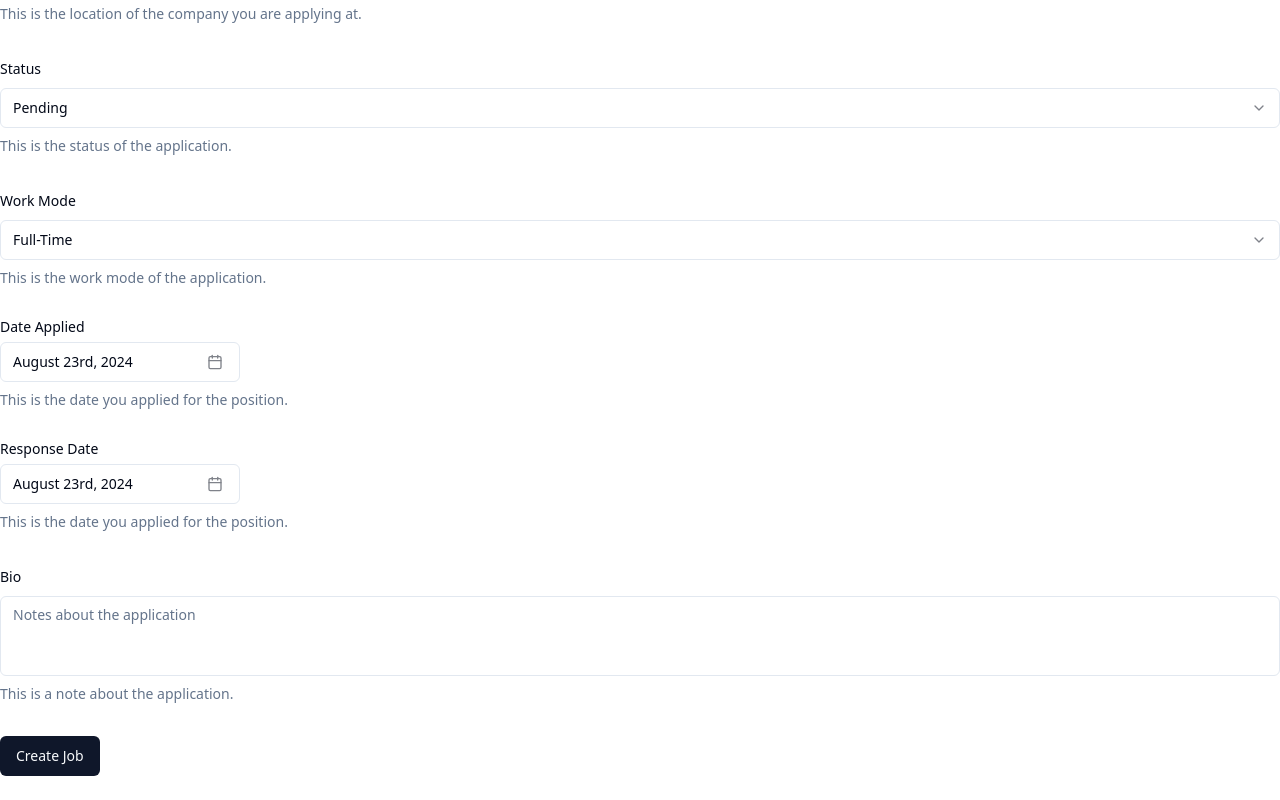
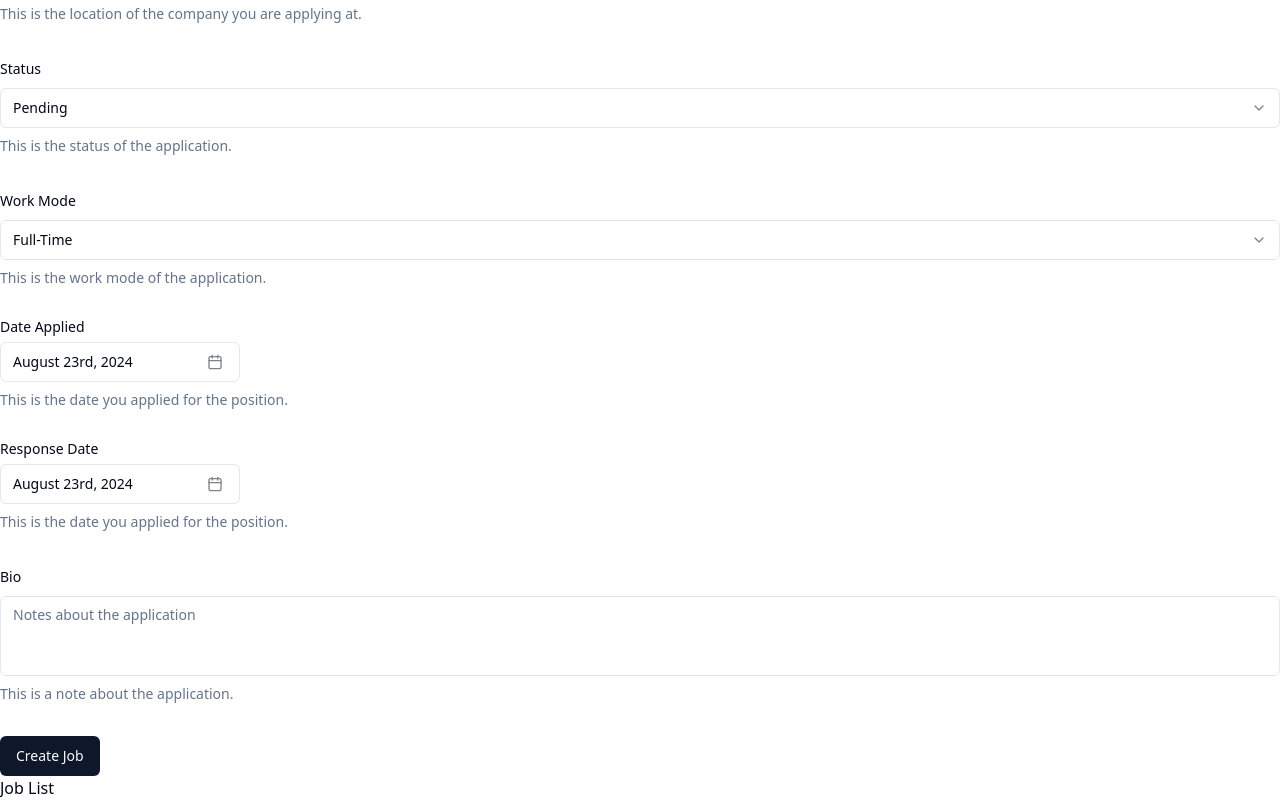
Before and after one commit to peraknezevic/jobtrack, a Next.js app: page / in a window 1280 px wide. Shown: the part 364-1164 px from the top of the page. Before the commit the page ends 1140 px from the top, so only its background shows below. Built offline with nearby package versions, Linux system fonts and the light colour scheme.

Commit message:
added initializeWithValue to fix ssr

```diff
--- a/app/page.tsx
+++ b/app/page.tsx
@@ -1,10 +1,12 @@
 import Image from "next/image"
 import JobForm from "@/components/job-form"
+import JobList from "@/components/job-list"
 
 export default function Home() {
   return (
     <main>
       <JobForm />
+      <JobList />
     </main>
   )
 }
--- a/components/job-form.tsx
+++ b/components/job-form.tsx
@@ -29,27 +29,11 @@ import { Input } from "@/components/ui/input"
 import { Textarea } from "@/components/ui/textarea"
 import { cn } from "@/lib/utils"
 import { format } from "date-fns"
+import { jobFormSchema } from "@/lib/schema"
 import { useForm } from "react-hook-form"
 import { useLocalStorage } from "usehooks-ts"
 import { z } from "zod"
 import { zodResolver } from "@hookform/resolvers/zod"
-
-const jobFormSchema = z.object({
-  position: z.string().min(2).max(50),
-  company: z.string().min(2).max(50),
-  location: z.string().min(2).max(50),
-  status: z.enum([
-    "PENDING",
-    "INTERVIEW",
-    "DECLINED",
-    "REJECTED",
-    "NORESPONSE",
-  ]),
-  mode: z.enum(["FULLTIME", "PARTTIME", "INTERNSHIP"]),
-  notes: z.string().min(2).max(200),
-  dateApplied: z.date(),
-  dateResponse: z.date(),
-})
 
 const JobForm = () => {
   const form = useForm<z.infer<typeof jobFormSchema>>({
@@ -66,17 +50,17 @@ const JobForm = () => {
     },
   })
 
-  const [value, setValue, removeValue] = useLocalStorage<
+  const [jobs, setJob, removeJob] = useLocalStorage<
     z.infer<typeof jobFormSchema>[]
   >("jobtrack-jobs", [])
 
-  function onSubmit(values: z.infer<typeof jobFormSchema>) {
-    console.log(values)
-    setValue([...value, values])
+  function onSubmit(job: z.infer<typeof jobFormSchema>) {
+    console.log(job)
+    setJob([...jobs, job])
   }
 
   return (
-    <>
+    <div>
       <h2>Add Job</h2>
       <Form {...form}>
         <form onSubmit={form.handleSubmit(onSubmit)} className="space-y-8">
@@ -297,7 +281,7 @@ const JobForm = () => {
           <Button type="submit">Create Job</Button>
         </form>
       </Form>
-    </>
+    </div>
   )
 }
 
--- a/components/job-list.tsx
+++ b/components/job-list.tsx
@@ -0,0 +1,22 @@
+"use client"
+
+import { jobFormSchema } from "@/lib/schema"
+import { useLocalStorage } from "usehooks-ts"
+import { z } from "zod"
+
+const JobList = () => {
+  const [jobs, setJob, removeJob] = useLocalStorage<
+    z.infer<typeof jobFormSchema>[]
+  >("jobtrack-jobs", [], { initializeWithValue: false })
+
+  return (
+    <div>
+      <h1>Job List</h1>
+      {jobs.map((job) => (
+        <p key={job.position}>{job.position}</p>
+      ))}
+    </div>
+  )
+}
+
+export default JobList
--- /dev/null
+++ b/lib/schema.ts
@@ -0,0 +1,18 @@
+import { z } from "zod"
+
+export const jobFormSchema = z.object({
+  position: z.string().min(2).max(50),
+  company: z.string().min(2).max(50),
+  location: z.string().min(2).max(50),
+  status: z.enum([
+    "PENDING",
+    "INTERVIEW",
+    "DECLINED",
+    "REJECTED",
+    "NORESPONSE",
+  ]),
+  mode: z.enum(["FULLTIME", "PARTTIME", "INTERNSHIP"]),
+  notes: z.string().min(2).max(200),
+  dateApplied: z.date(),
+  dateResponse: z.date(),
+})
```
